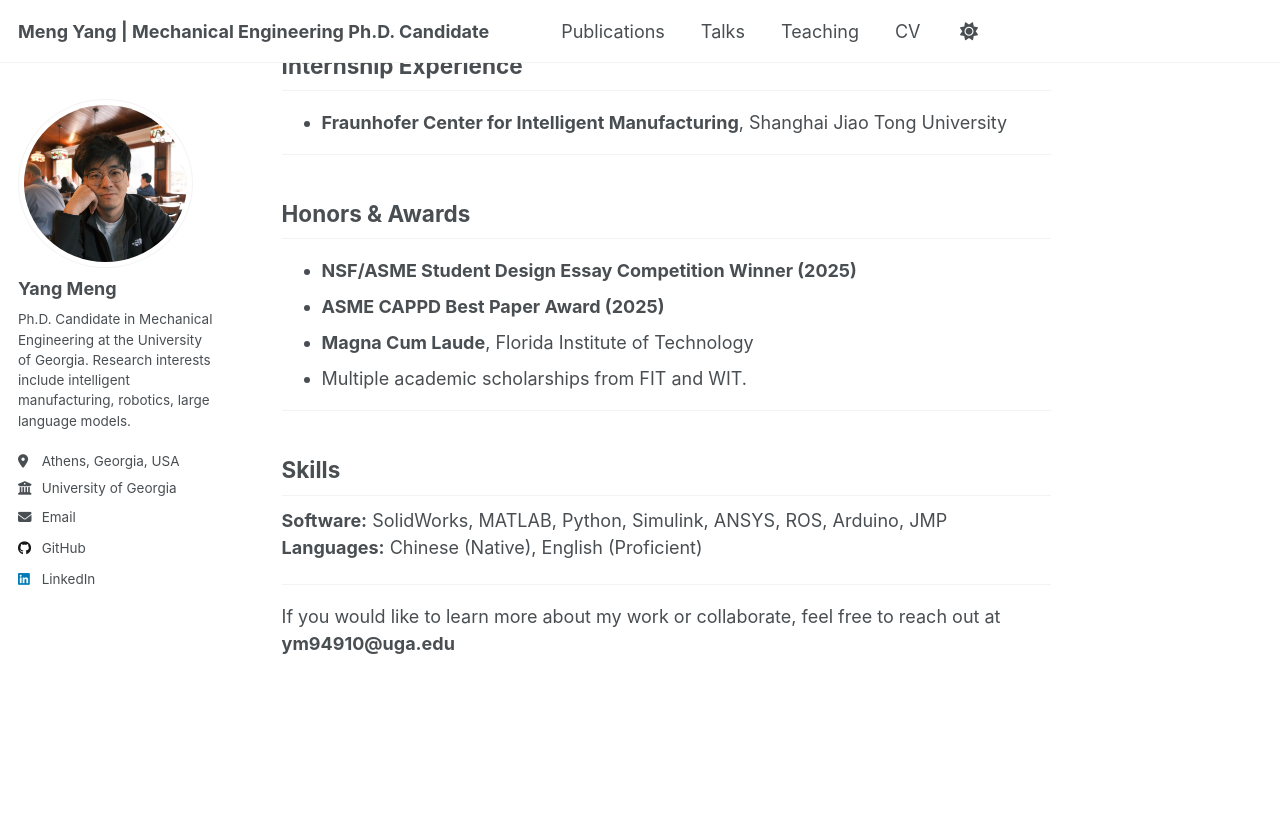
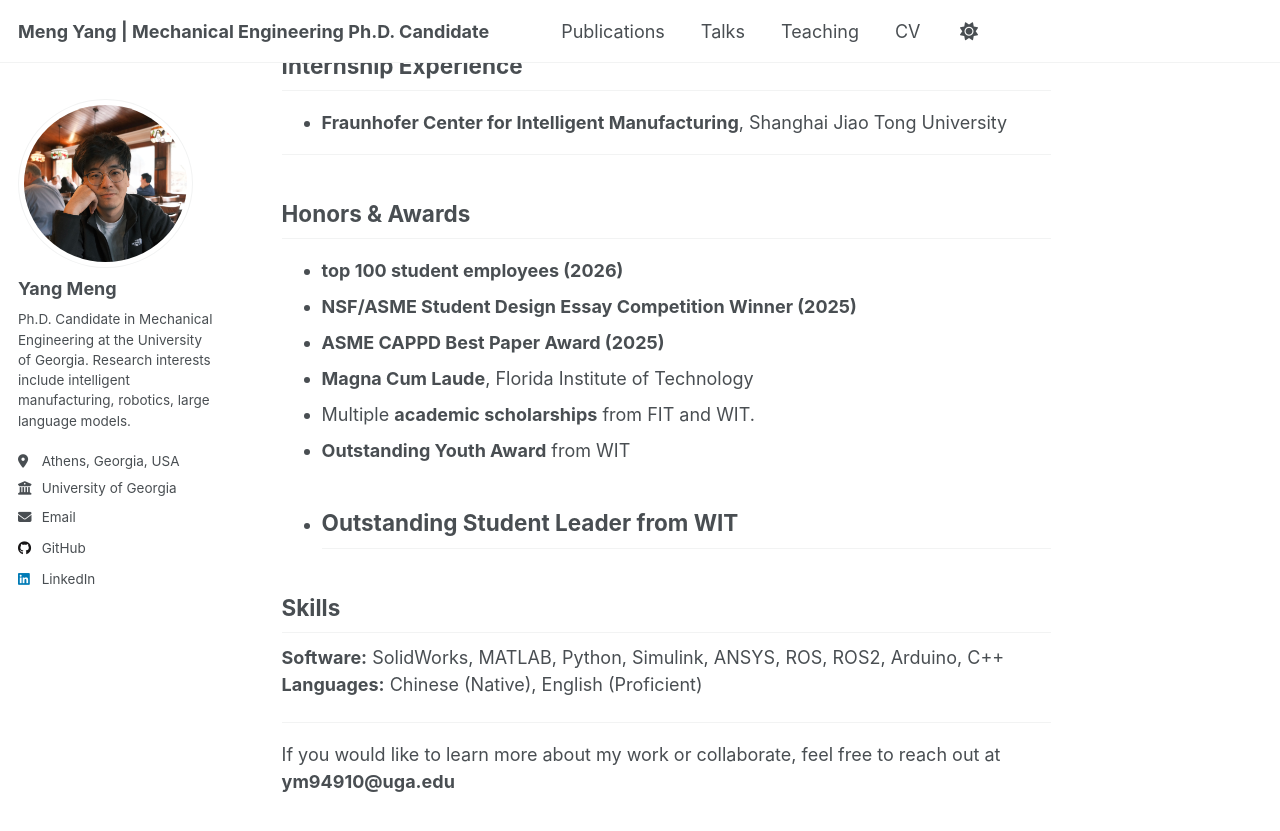
Before and after one commit to dreamocean612/Yang-Meng.github.io, a Jekyll site: the page built from _pages/about.md, in a window 1280 px wide and 900 px high, scrolled down 2147 px. Shown: the top 831 px of the window. Built offline with Jekyll 4.4.1, drawn with Linux system fonts in a browser that asks for light colours; a script that is not in the unit is left out.

Commit message:
Update about.md

```diff
--- a/_pages/about.md
+++ b/_pages/about.md
@@ -89,16 +89,18 @@ Worked on multi-modal biomaterial sensing and micro-environment detection system
 
 ## Honors & Awards
 
+- **top 100 student employees (2026)**
 - **NSF/ASME Student Design Essay Competition Winner (2025)**
 - **ASME CAPPD Best Paper Award (2025)**
 - **Magna Cum Laude**, Florida Institute of Technology
-- Multiple academic scholarships from FIT and WIT.
-
+- Multiple **academic scholarships** from FIT and WIT.
+- **Outstanding Youth Award** from WIT
+- **Outstanding Student Leader** from WIT
 ---
 
 ## Skills
 
-**Software:** SolidWorks, MATLAB, Python, Simulink, ANSYS, ROS, Arduino, JMP
+**Software:** SolidWorks, MATLAB, Python, Simulink, ANSYS, ROS, ROS2, Arduino, C++
 **Languages:** Chinese (Native), English (Proficient)
 
 ---
```
